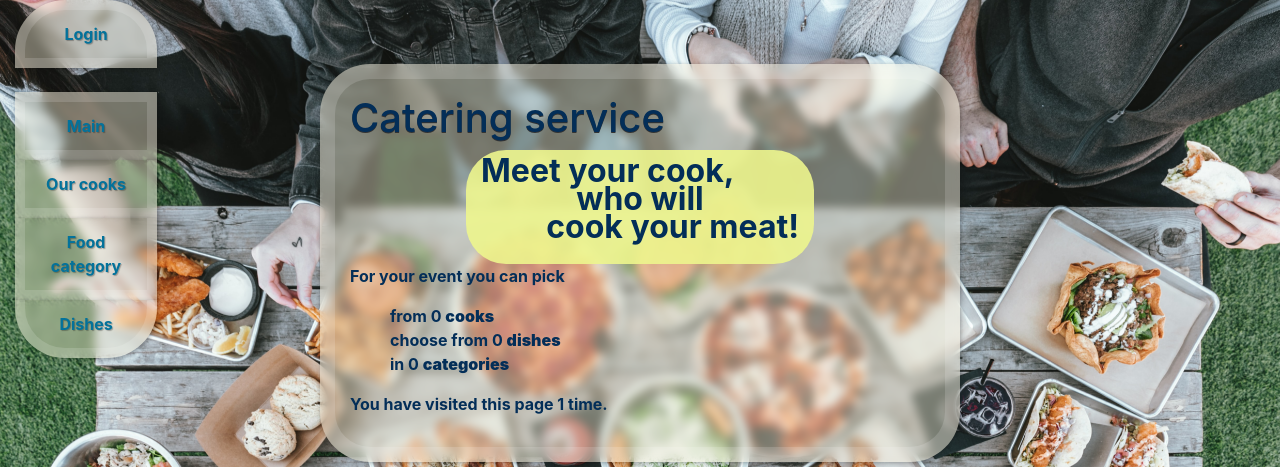
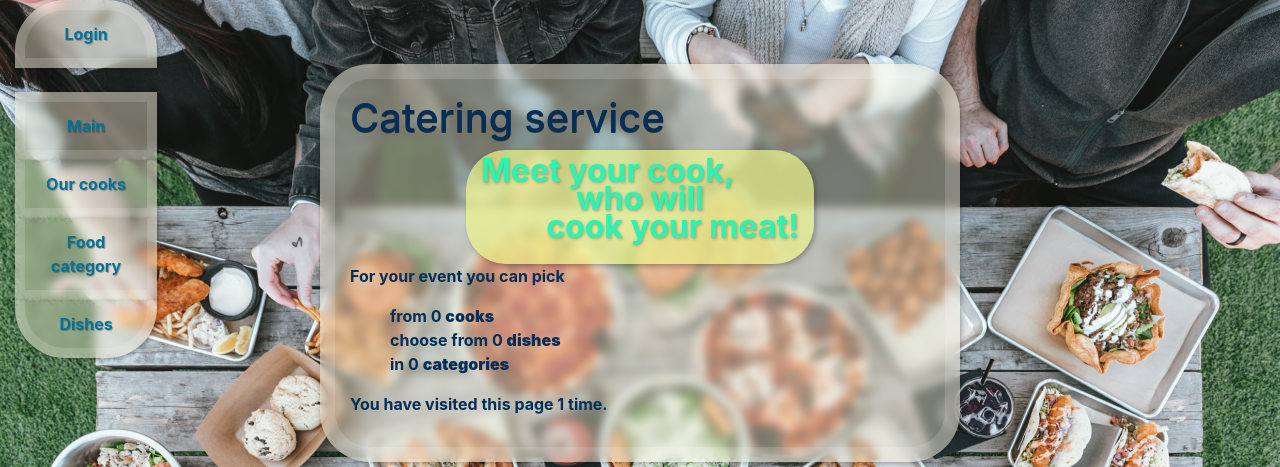
Before and after one commit to FranchukS/catering-service, a Django app: page / in a window 1280 px wide. Shown: the top 467 px of the page. Run offline with Django 4.2, Linux system fonts and the light colour scheme; data that the repository does not hold is empty.

Commit message:
fix slogan colors

```diff
--- a/static/CSS/styles.css
+++ b/static/CSS/styles.css
@@ -68,14 +68,17 @@ h1 {
 }
 
 .slogan {
+    color: #2cf2b2;
+    text-shadow: 1px 1px 3px rgba(14, 14, 14, .3);
     display: block;
     border-radius: 40px;
     padding: 15px;
-    background-color: rgba(238, 245, 141, 0.9);
+    background-color: rgba(238, 245, 141, 0.7);
     margin: auto;
     line-height: 12px;
     font-size: xx-large;
     width: 60%;
+    box-shadow: 2px 2px 5px rgba(14, 14, 14, .3);
 }
 
 .btn-primary {
```
